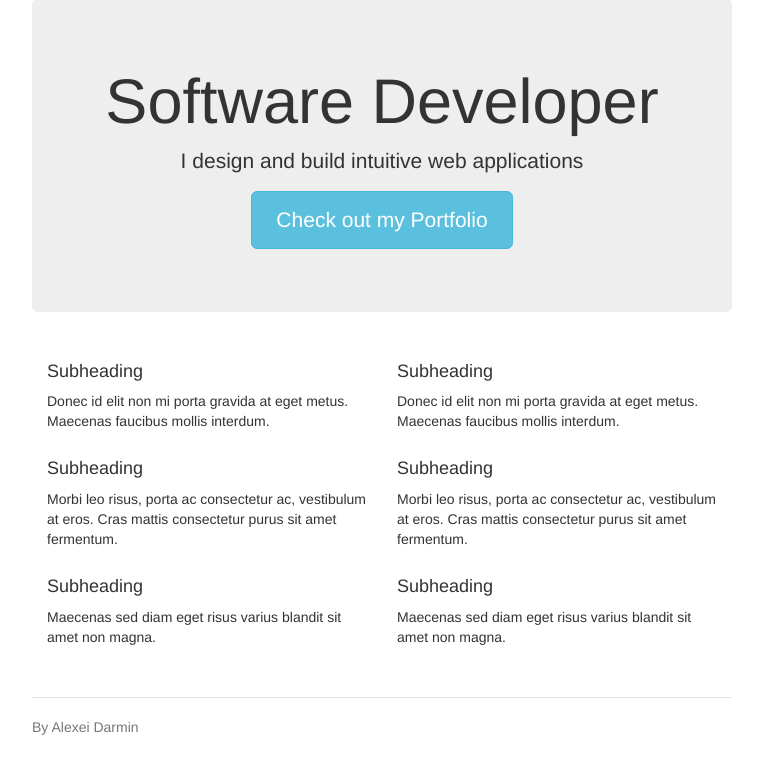
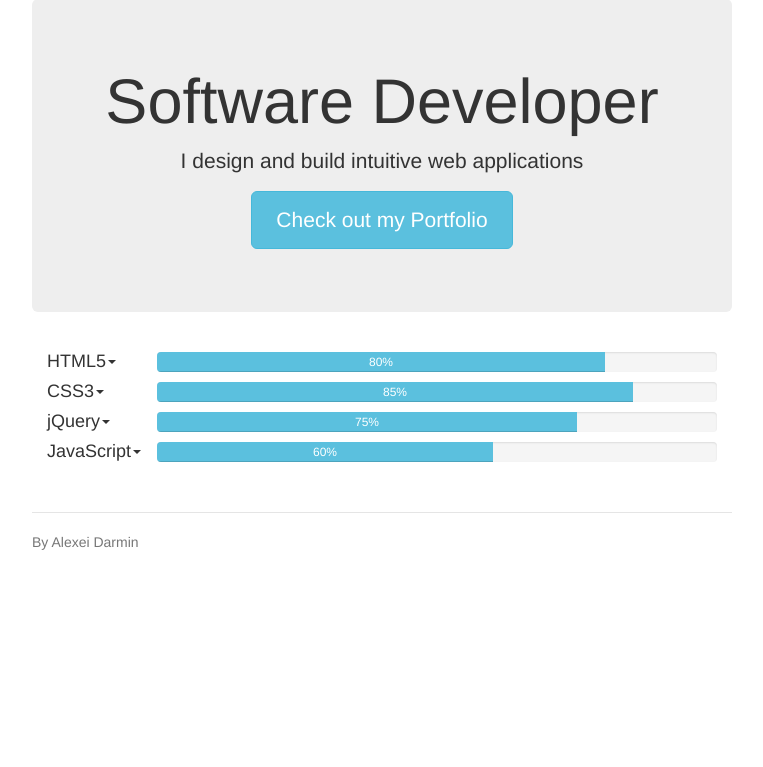
Before and after one commit to AlexeiDarmin/alexeidarmin.github.io, a PHP site: page / in a window 1280 px wide. Shown: the part 112-879 px from the top of the page, without its empty margins (258-1021 px from the left). After the commit the page ends 662 px from the top, so only its background shows below. Run offline with PHP 8.4, Linux system fonts and the light colour scheme; some libraries are stand-ins or nearby versions.

Commit message:
Progress bars added

```diff
--- a/index.html
+++ b/index.html
@@ -31,7 +31,7 @@
         <nav>
           <ul class="nav nav-pills pull-right">
            <li role="presentation"><a href="#">Portfolio</a></li>
-            <li role="presentation"><a href="#">About</a></li>
+            <li role="presentation"><a href="about.html">About</a></li>
             <li role="presentation"><a href="#">Contact</a></li>
           </ul>
         </nav>
@@ -45,26 +45,35 @@
       </div>
 
       <div class="row marketing">
-        <div class="col-lg-6">
-          <h4>Subheading</h4>
-          <p>Donec id elit non mi porta gravida at eget metus. Maecenas faucibus mollis interdum.</p>
+        <div class="col-lg-12 language">
+          <h4>HTML5<span class="caret"></span></h4>
+          <div class="progress">
+            <div class="progress-bar progress-bar-info" role="progressbar" aria-valuenow="80" aria-valuemin="0" aria-valuemax="100" style="width: 80%;">
+              80%
+            </div>
+          </div>
 
-          <h4>Subheading</h4>
-          <p>Morbi leo risus, porta ac consectetur ac, vestibulum at eros. Cras mattis consectetur purus sit amet fermentum.</p>
 
-          <h4>Subheading</h4>
-          <p>Maecenas sed diam eget risus varius blandit sit amet non magna.</p>
-        </div>
+          <h4>CSS3<span class="caret"></span></h4>
+          <div class="progress">
+            <div class="progress-bar progress-bar-info" role="progressbar" aria-valuenow="80" aria-valuemin="0" aria-valuemax="100" style="width: 85%;">
+              85%
+            </div>
+          </div>
 
-        <div class="col-lg-6">
-          <h4>Subheading</h4>
-          <p>Donec id elit non mi porta gravida at eget metus. Maecenas faucibus mollis interdum.</p>
+          <h4>jQuery<span class="caret"></span></h4>
+          <div class="progress">
+            <div class="progress-bar progress-bar-info" role="progressbar" aria-valuenow="80" aria-valuemin="0" aria-valuemax="100" style="width: 75%;">
+              75%
+            </div>
+          </div>
 
-          <h4>Subheading</h4>
-          <p>Morbi leo risus, porta ac consectetur ac, vestibulum at eros. Cras mattis consectetur purus sit amet fermentum.</p>
-
-          <h4>Subheading</h4>
-          <p>Maecenas sed diam eget risus varius blandit sit amet non magna.</p>
+          <h4>JavaScript<span class="caret"></span></h4>
+          <div class="progress">
+            <div class="progress-bar progress-bar-info" role="progressbar" aria-valuenow="80" aria-valuemin="0" aria-valuemax="100" style="width: 60%;">
+              60%
+            </div>
+          </div>
         </div>
       </div>
 
--- a/style.css
+++ b/style.css
@@ -77,3 +77,14 @@ body {
     border-bottom: 0;
   }
 }
+
+.language > h4{
+  display:inline-block;
+  float:left;
+  width:110px;
+  margin:0px;
+}
+
+.language > .progress{
+  margin-bottom:10px;
+}
```
